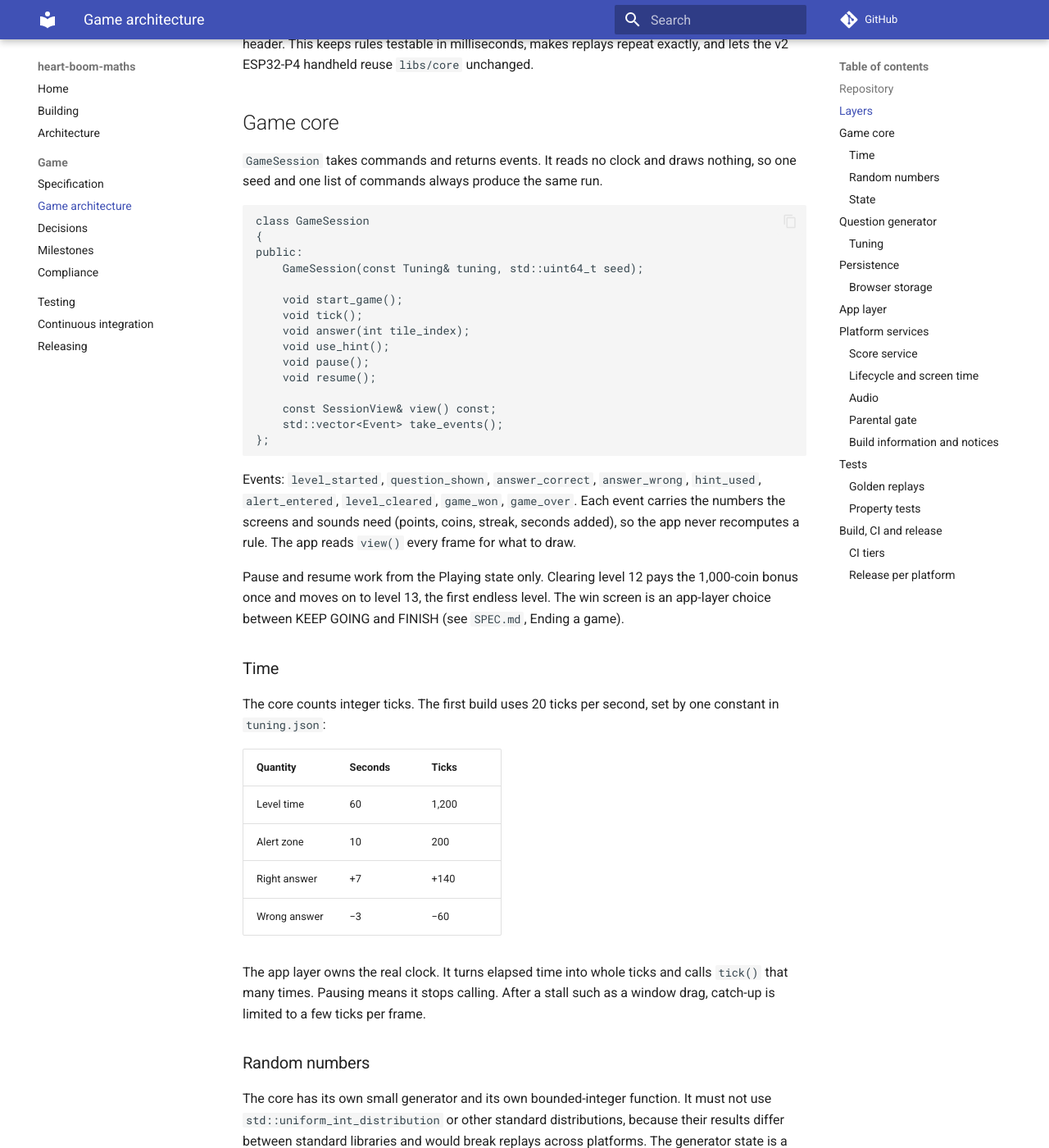
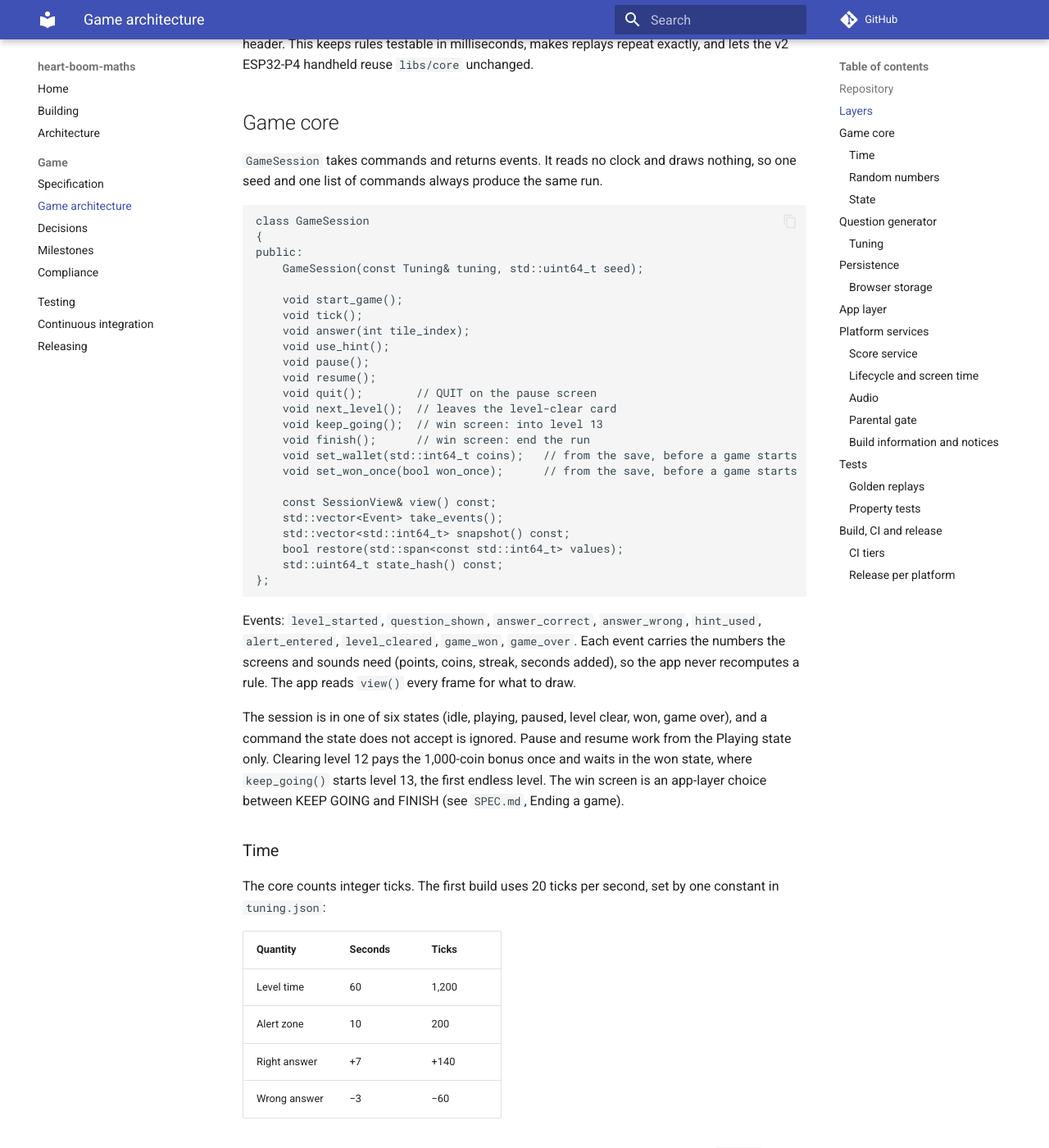
Before and after one commit to iainchesworthlabs/heart-boom-maths, an MkDocs documentation site: the page built from docs/game-architecture.md, in a window 1280 px wide and 1400 px high, scrolled down 1631 px. Shown: the whole window at 82% size. Built offline with MkDocs 1.6.1 and Material for MkDocs 9.7.7, drawn with Linux system fonts in a browser that asks for light colours; comment, search, counter and statistics services are not loaded.

Commit message:
Document the session commands and add its changelog fragment
Signed-off-by: Iain Chesworth <iain.chesworth@gmail.com>

````diff
--- a/docs/game-architecture.md
+++ b/docs/game-architecture.md
@@ -61,15 +61,24 @@ public:
     void use_hint();
     void pause();
     void resume();
+    void quit();        // QUIT on the pause screen
+    void next_level();  // leaves the level-clear card
+    void keep_going();  // win screen: into level 13
+    void finish();      // win screen: end the run
+    void set_wallet(std::int64_t coins);   // from the save, before a game starts
+    void set_won_once(bool won_once);      // from the save, before a game starts
 
     const SessionView& view() const;
     std::vector<Event> take_events();
+    std::vector<std::int64_t> snapshot() const;
+    bool restore(std::span<const std::int64_t> values);
+    std::uint64_t state_hash() const;
 };
 ```
 
 Events: `level_started`, `question_shown`, `answer_correct`, `answer_wrong`, `hint_used`, `alert_entered`, `level_cleared`, `game_won`, `game_over`. Each event carries the numbers the screens and sounds need (points, coins, streak, seconds added), so the app never recomputes a rule. The app reads `view()` every frame for what to draw.
 
-Pause and resume work from the Playing state only. Clearing level 12 pays the 1,000-coin bonus once and moves on to level 13, the first endless level. The win screen is an app-layer choice between KEEP GOING and FINISH (see `SPEC.md`, Ending a game).
+The session is in one of six states (idle, playing, paused, level clear, won, game over), and a command the state does not accept is ignored. Pause and resume work from the Playing state only. Clearing level 12 pays the 1,000-coin bonus once and waits in the won state, where `keep_going()` starts level 13, the first endless level. The win screen is an app-layer choice between KEEP GOING and FINISH (see `SPEC.md`, Ending a game).
 
 ### Time
 
````
Also changed, not shown: changelog.d/session.added.md (added, +1 -0 lines).
